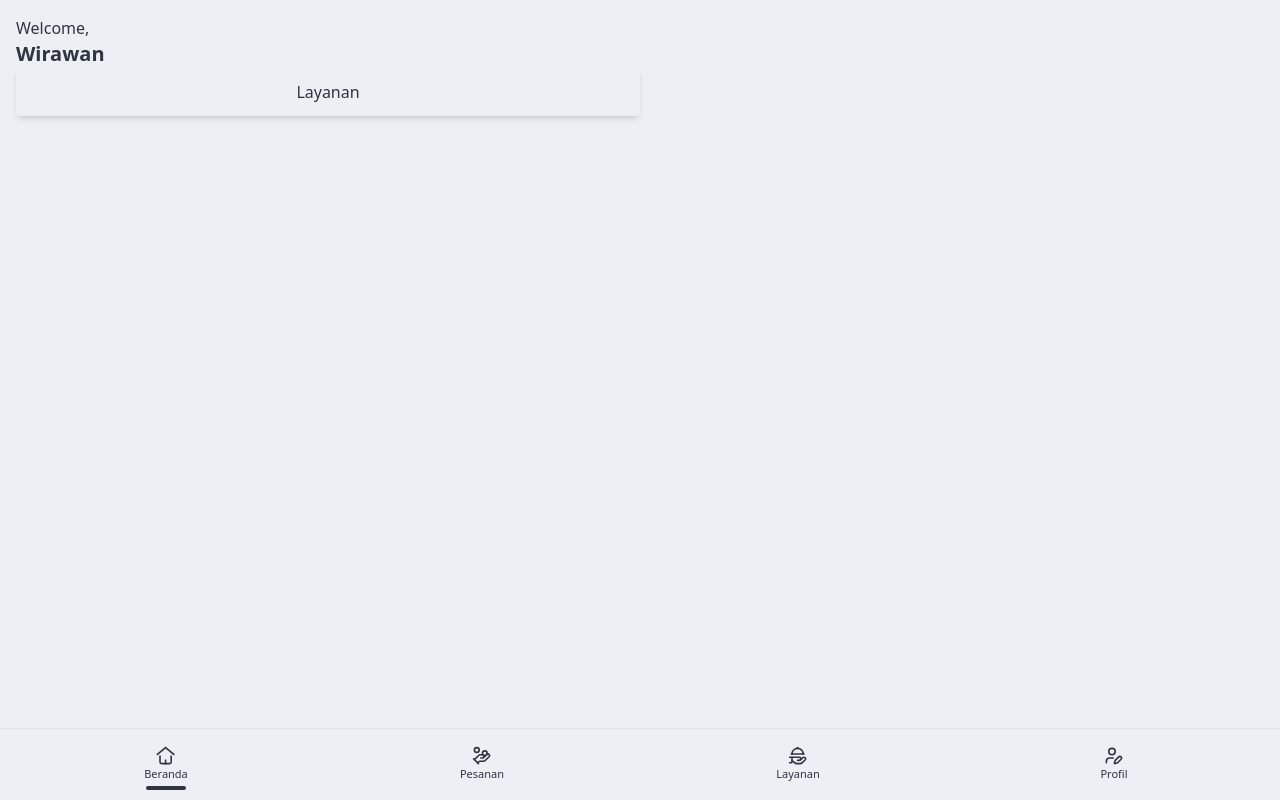
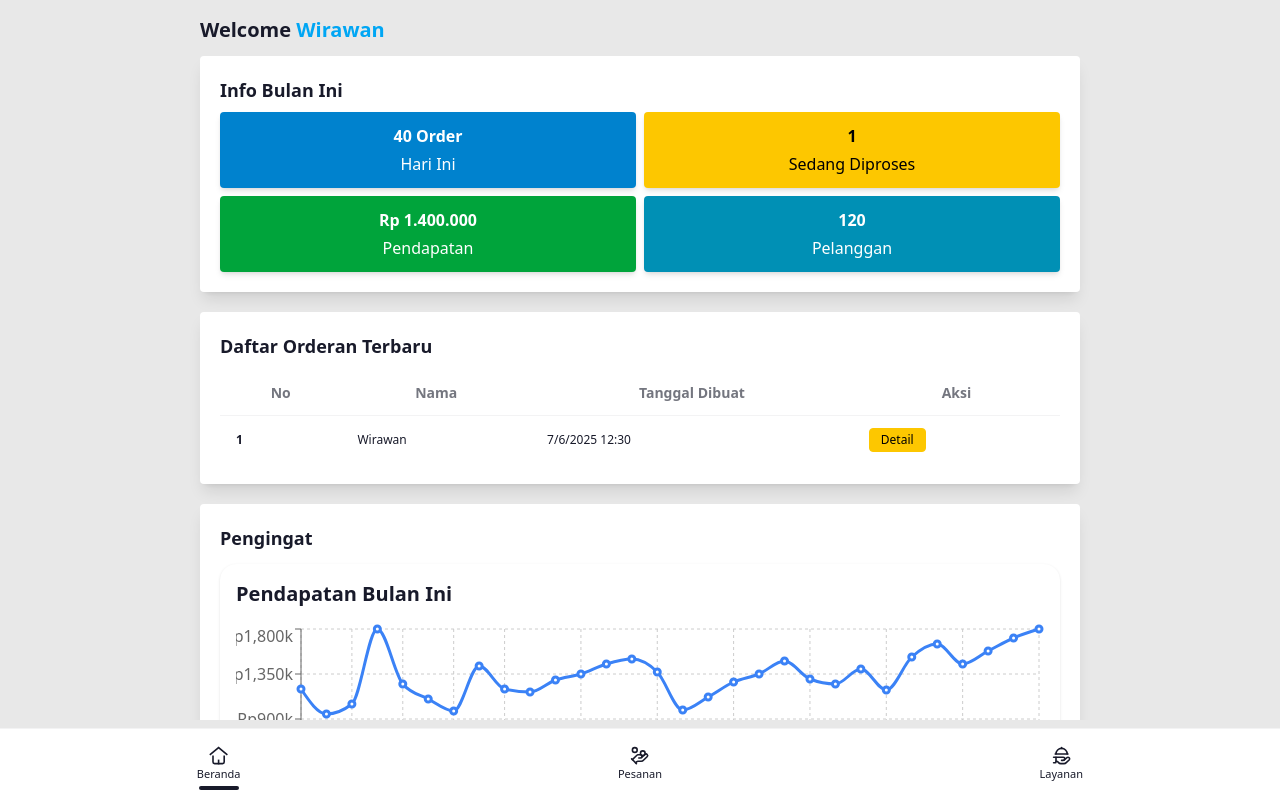
Before and after one commit to wirawanmahardika/laundry-frontend, a React (Vite) app: page / in a window 1280 px wide. Built offline with nearby package versions, Linux system fonts and the light colour scheme.

Commit message:
feat: menambah tambahan tampilan pada page beranda

```diff
--- a/index.html
+++ b/index.html
@@ -5,7 +5,7 @@
     <meta name="viewport" content="width=device-width, initial-scale=1.0" />
     <title>Laundry</title>
   </head>
-  <body>
+  <body class="bg-base-200">
     <div id="root"></div>
     <script type="module" src="/src/main.tsx"></script>
   </body>
--- a/package.json
+++ b/package.json
@@ -13,12 +13,14 @@
     "@tailwindcss/vite": "^4.1.6",
     "axios": "^1.9.0",
     "daisyui": "^5.0.35",
+    "dayjs": "^1.11.13",
     "framer-motion": "^12.10.5",
     "lucide-react": "^0.509.0",
     "react": "^19.1.0",
     "react-dom": "^19.1.0",
     "react-router-dom": "^7.6.0",
     "react-toastify": "^11.0.5",
+    "recharts": "^2.15.3",
     "tailwindcss": "^4.1.6"
   },
   "devDependencies": {
--- a/src/components/Layout.tsx
+++ b/src/components/Layout.tsx
@@ -1,34 +1,29 @@
-import { HandCoins, HandPlatter, UserPen } from "lucide-react";
+import { HandCoins, HandPlatter } from "lucide-react";
 import { NavLink, Outlet, useMatches } from "react-router-dom";
 
 export default function Layout() {
     const matches = useMatches()
 
 
-    return <div className="flex h-screen">
-        <div className="grow p-4">
+    return <div className="flex flex-col h-screen pb-20">
+        <div className="grow p-4 overflow-y-auto">
             <Outlet />
         </div>
 
-        <div className="dock dock-lg shrink-0">
+        <div className="dock dock-lg">
             <NavLink to={"/"} className={`${matches[matches.length - 1].pathname === "/" && "dock-active"}`}>
-                <svg className="size-[1.2em]" xmlns="http://www.w3.org/2000/svg" viewBox="0 0 24 24"><g fill="currentColor" strokeLinejoin="miter" strokeLinecap="butt"><polyline points="1 11 12 2 23 11" fill="none" stroke="currentColor" stroke-miterlimit="10" strokeWidth="2"></polyline><path d="m5,13v7c0,1.105.895,2,2,2h10c1.105,0,2-.895,2-2v-7" fill="none" stroke="currentColor" strokeLinecap="square" stroke-miterlimit="10" strokeWidth="2"></path><line x1="12" y1="22" x2="12" y2="18" fill="none" stroke="currentColor" strokeLinecap="square" stroke-miterlimit="10" strokeWidth="2"></line></g></svg>
+                <svg className="size-[1.2rem]" xmlns="http://www.w3.org/2000/svg" viewBox="0 0 24 24"><g fill="currentColor" strokeLinejoin="miter" strokeLinecap="butt"><polyline points="1 11 12 2 23 11" fill="none" stroke="currentColor" stroke-miterlimit="10" strokeWidth="2"></polyline><path d="m5,13v7c0,1.105.895,2,2,2h10c1.105,0,2-.895,2-2v-7" fill="none" stroke="currentColor" strokeLinecap="square" stroke-miterlimit="10" strokeWidth="2"></path><line x1="12" y1="22" x2="12" y2="18" fill="none" stroke="currentColor" strokeLinecap="square" stroke-miterlimit="10" strokeWidth="2"></line></g></svg>
                 <span className="dock-label">Beranda</span>
             </NavLink>
 
             <NavLink to={"/pesanan"} className={`${matches[matches.length - 1].pathname === "/pesanan" && "dock-active"}`}>
-                <HandCoins className="size-[1.2em]" />
+                <HandCoins className="size-[1.2rem]" />
                 <span className="dock-label">Pesanan</span>
             </NavLink>
 
             <NavLink to={"/layanan"} className={`${matches[matches.length - 1].pathname === "/layanan" && "dock-active"}`}>
-                <HandPlatter className="size-[1.2em]" />
+                <HandPlatter className="size-[1.2rem]" />
                 <span className="dock-label">Layanan</span>
-            </NavLink>
-
-            <NavLink to={"/profil"} className={`${matches[matches.length - 1].pathname === "/profil" && "dock-active"}`}>
-                <UserPen className="size-[1.2em]" />
-                <span className="dock-label">Profil</span>
             </NavLink>
         </div>
     </div>
--- a/src/index.css
+++ b/src/index.css
@@ -1,5 +1,5 @@
 @import "tailwindcss";
 
 @plugin "daisyui" {
-  themes: nord --default, dark;
+  themes: corporate --default, dark;
 }
--- a/src/pages/Home.tsx
+++ b/src/pages/Home.tsx
@@ -1,16 +1,127 @@
+import dayjs from "dayjs";
+import { NavLink } from "react-router-dom";
+import {
+  LineChart, Line, XAxis, YAxis, Tooltip, CartesianGrid, ResponsiveContainer,
+} from "recharts";
+
 export default function Home() {
-    return <div className="flex flex-col">
-        <div>
-            <span className="block">Welcome,</span>
-            <span className="font-semibold text-xl block">Wirawan</span>
+    return (
+      <div className="container mx-auto max-w-4xl px-2">
+        <div className="font-semibold text-xl">
+            <span>Welcome </span>
+            <span className="text-sky-500">Wirawan</span>
         </div>
 
-        <div className="grid grid-cols-2">
-            <div className="shadow-md rounded p-3 flex flex-col items-center">
-                <img src="" alt="" />
-                <span>Layanan</span>
+        <div className="grid grid-cols-1 sm:grid-cols-2 mt-3 gap-2 w-full bg-base-100 rounded p-3 sm:p-5 shadow-lg">
+            <span className="font-bold text-lg col-span-1 sm:col-span-2">Info Bulan Ini</span>
+            <div className="shadow-md rounded flex flex-col gap-y-1 p-3 text-center bg-primary text-primary-content">
+                <span className="font-semibold">40 Order</span>
+                <span>Hari Ini</span>
             </div>
+            <div className="shadow-md rounded flex flex-col gap-y-1 p-3 text-center bg-warning text-warning-content">
+                <span className="font-semibold">1</span>
+                <span>Sedang Diproses</span>
+            </div>
+            <div className="shadow-md rounded flex flex-col gap-y-1 p-3 text-center bg-success text-success-content">
+                <span className="font-semibold">Rp {Number(1_400_000).toLocaleString("id")}</span>
+                <span>Pendapatan</span>
+            </div>
+            <div className="shadow-md rounded flex flex-col gap-y-1 p-3 text-center bg-info text-info-content">
+                <span className="font-semibold">120</span>
+                <span>Pelanggan</span>
+            </div>
+        </div>
 
+        <div className="flex flex-col gap-y-3 mt-5 bg-base-100 rounded p-3 sm:p-5 shadow-lg">
+            <h2 className="font-bold text-lg">Daftar Orderan Terbaru</h2>
+            <div className="overflow-x-auto w-full">
+                <table className="table table-zebra text-xs min-w-[400px] sm:min-w-[600px]">
+                    <thead>
+                        <tr className="text-center">
+                            <th>No</th>
+                            <th>Nama</th>
+                            <th>Tanggal Dibuat</th>
+                            <th>Aksi</th>
+                        </tr>
+                    </thead>
+                    <tbody>
+                        <tr>
+                            <th>1</th>
+                            <td>Wirawan</td>
+                            <td>{dayjs().format("D/M/YYYY HH:mm")}</td>
+                            <td>
+                              <NavLink to={"#"} className={"badge badge-warning text-xs"}>
+                                Detail
+                              </NavLink>
+                            </td>
+                        </tr>
+                    </tbody>
+                </table>
+            </div>
         </div>
+
+        <div className="flex flex-col gap-y-3 mt-5 bg-base-100 rounded p-3 sm:p-5 shadow-lg">
+            <h2 className="font-bold text-lg">Pengingat</h2>
+            <RevenueChart />
+        </div>
+      </div>
+    );
+}
+
+// Mock data pendapatan 30 hari terakhir
+const data = [
+  { day: "1 Jun", revenue: 1200000 },
+  { day: "2 Jun", revenue: 950000 },
+  { day: "3 Jun", revenue: 1050000 },
+  { day: "4 Jun", revenue: 1800000 },
+  { day: "5 Jun", revenue: 1250000 },
+  { day: "6 Jun", revenue: 1100000 },
+  { day: "7 Jun", revenue: 980000 },
+  { day: "8 Jun", revenue: 1430000 },
+  { day: "9 Jun", revenue: 1200000 },
+  { day: "10 Jun", revenue: 1170000 },
+  { day: "11 Jun", revenue: 1290000 },
+  { day: "12 Jun", revenue: 1350000 },
+  { day: "13 Jun", revenue: 1450000 },
+  { day: "14 Jun", revenue: 1500000 },
+  { day: "15 Jun", revenue: 1370000 },
+  { day: "16 Jun", revenue: 990000 },
+  { day: "17 Jun", revenue: 1120000 },
+  { day: "18 Jun", revenue: 1270000 },
+  { day: "19 Jun", revenue: 1350000 },
+  { day: "20 Jun", revenue: 1480000 },
+  { day: "21 Jun", revenue: 1300000 },
+  { day: "22 Jun", revenue: 1250000 },
+  { day: "23 Jun", revenue: 1400000 },
+  { day: "24 Jun", revenue: 1190000 },
+  { day: "25 Jun", revenue: 1520000 },
+  { day: "26 Jun", revenue: 1650000 },
+  { day: "27 Jun", revenue: 1450000 },
+  { day: "28 Jun", revenue: 1580000 },
+  { day: "29 Jun", revenue: 1710000 },
+  { day: "30 Jun", revenue: 1800000 },
+];
+
+const RevenueChart: React.FC = () => {
+  return (
+    <div className="bg-base-100 p-2 sm:p-4 rounded-2xl shadow w-full">
+      <h2 className="text-lg sm:text-xl font-semibold mb-2 sm:mb-4">Pendapatan Bulan Ini</h2>
+      <ResponsiveContainer width="100%" height={220} minWidth={200}>
+        <LineChart data={data}>
+          <CartesianGrid strokeDasharray="3 3" />
+          <XAxis dataKey="day" hide={window.innerWidth < 640} />
+          <YAxis tickFormatter={(value) => `Rp${(value / 1000).toLocaleString()}k`} />
+          <Tooltip formatter={(value: number) => `Rp${value.toLocaleString()}`} />
+          <Line
+            type="monotone"
+            dataKey="revenue"
+            stroke="#3b82f6"
+            strokeWidth={3}
+            dot={{ r: 3 }}
+            activeDot={{ r: 5 }}
+          />
+        </LineChart>
+      </ResponsiveContainer>
     </div>
-}
+  );
+};
```
Also changed, not shown: 1 other file (tests, documents, lock files or other folders).
